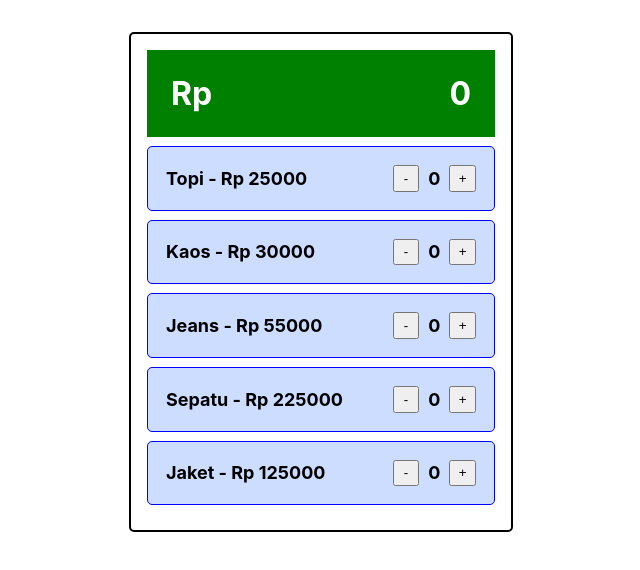
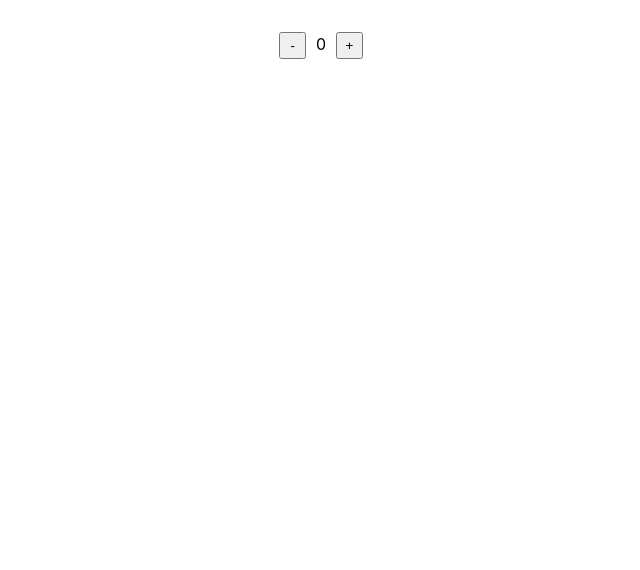
Before and after one commit to afandi154/reactIntro_M-afandi, a React (Create React App) app: page / in a window 1280 px wide. Shown: the top 570 px of the page, without its empty margins (319-959 px from the left). Built offline with nearby package versions, Linux system fonts and the light colour scheme.

Commit message:
Simple Counter with Redux

```diff
--- a/package.json
+++ b/package.json
@@ -8,7 +8,9 @@
     "@testing-library/user-event": "^13.5.0",
     "react": "^17.0.2",
     "react-dom": "^17.0.2",
+    "react-redux": "^7.2.8",
     "react-scripts": "5.0.0",
+    "redux": "^4.1.2",
     "styled-components": "^5.3.3",
     "web-vitals": "^2.1.4"
   },
--- a/src/App.js
+++ b/src/App.js
@@ -6,11 +6,9 @@ import { items } from './data';
 
 export default class App extends Component {
   totalHarga = {
-    value: 0,
-    link: "https://newsapi.org/v2/everything?q=international&apiKey=f9d2f27f4a784cc7a1871946aafe7730"
+    value: 0
   }
   render() {
-    console.log(this.totalHarga.link)
     return (
       <MainContent>
         <OutputBar totalHarga={this.totalHarga.value}/>
--- /dev/null
+++ b/src/Redux/Counter.jsx
@@ -0,0 +1,17 @@
+import React from 'react'
+import { useDispatch, useSelector } from 'react-redux'
+import { Buttons } from '../components/style'
+
+function Counter() {
+  let {count} = useSelector(state => state.counter)
+  let dispatch = useDispatch()
+  return (
+    <div style={{margin: "2em auto", textAlign: "center"}}>
+      <Buttons onClick={() => dispatch({type: 'DECREMENT', value: 1})}>-</Buttons>
+      <span style={{margin: "0 10px"}}>{count}</span>
+      <Buttons onClick={() => dispatch({type: 'INCREMENT', value: 1})}>+</Buttons>
+    </div>
+  )
+}
+
+export default Counter
--- /dev/null
+++ b/src/Redux/Features/reducer.js
@@ -0,0 +1,25 @@
+let initialState = {
+  count: 0
+}
+
+const counterReducer = (state = initialState, action) => {
+  switch(action.type) {
+    case 'INCREMENT':
+      return {
+        ...state,
+        count: state.count + action.value
+      }
+    case 'DECREMENT':
+      return (state.count > 0)? {
+        ...state,
+        count: state.count - action.value
+      } : {
+        ...state,
+        count: 0
+      }
+    default:
+      return state
+  }
+}
+
+export default counterReducer
--- /dev/null
+++ b/src/Redux/Features/store.js
@@ -0,0 +1,10 @@
+import { combineReducers, createStore } from "redux";
+import counterReducer from "./reducer";
+
+let rootReducers = combineReducers({
+  counter: counterReducer
+})
+
+let store = createStore(rootReducers)
+
+export default store
--- a/src/index.js
+++ b/src/index.js
@@ -1,12 +1,17 @@
 import React from 'react';
 import ReactDOM from 'react-dom';
 import './index.css';
-import App from './App';
 import reportWebVitals from './reportWebVitals';
+// import App from './App';
+import Counter from './Redux/Counter';
+import { Provider } from 'react-redux';
+import store from './Redux/Features/store'
 
 ReactDOM.render(
   <React.StrictMode>
-    <App />
+    <Provider store={store}>
+      <Counter />
+    </Provider>
   </React.StrictMode>,
   document.getElementById('root')
 );
```
Also changed, not shown: src/test/test.js (deleted, +0 -9 lines), 1 other file (tests, documents, lock files or other folders).
